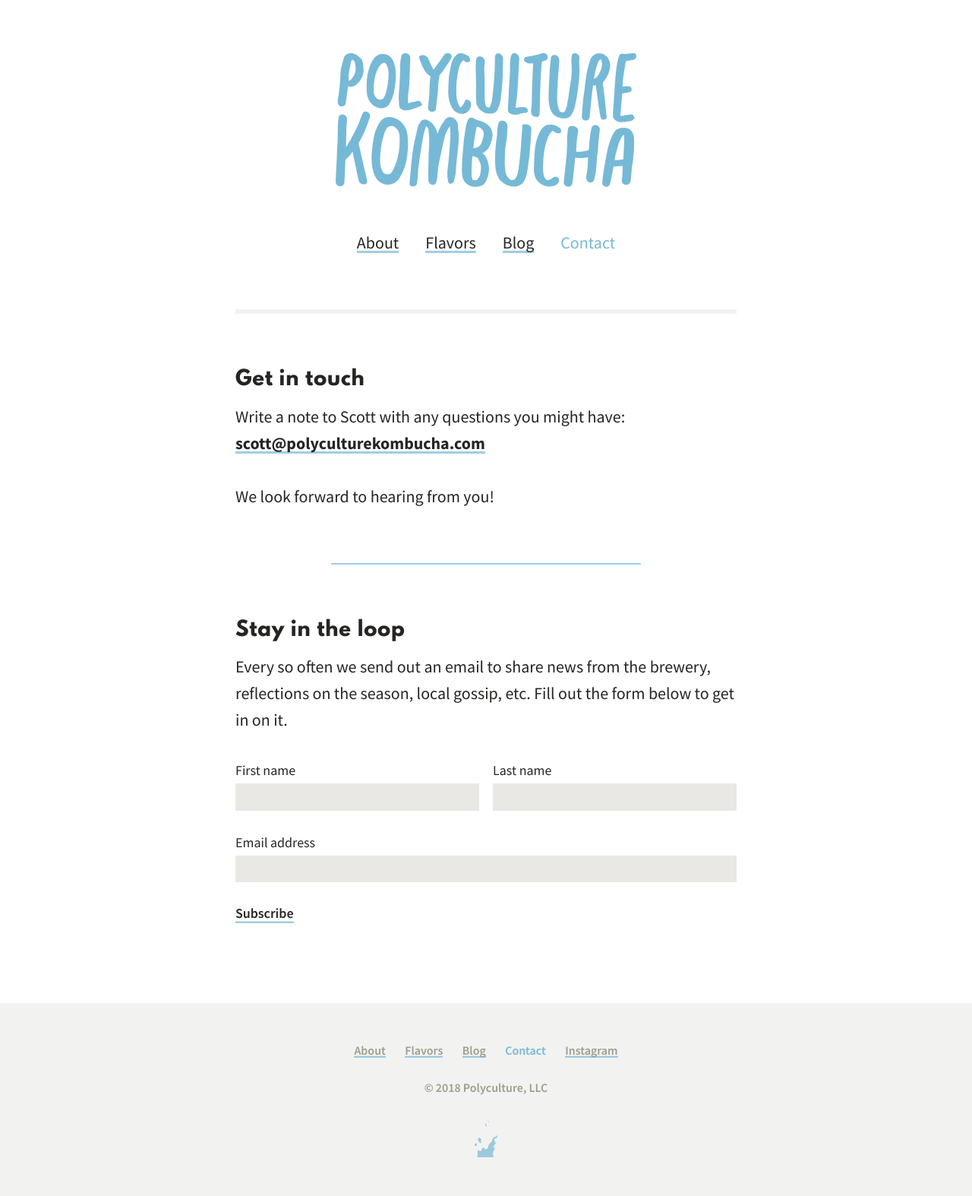
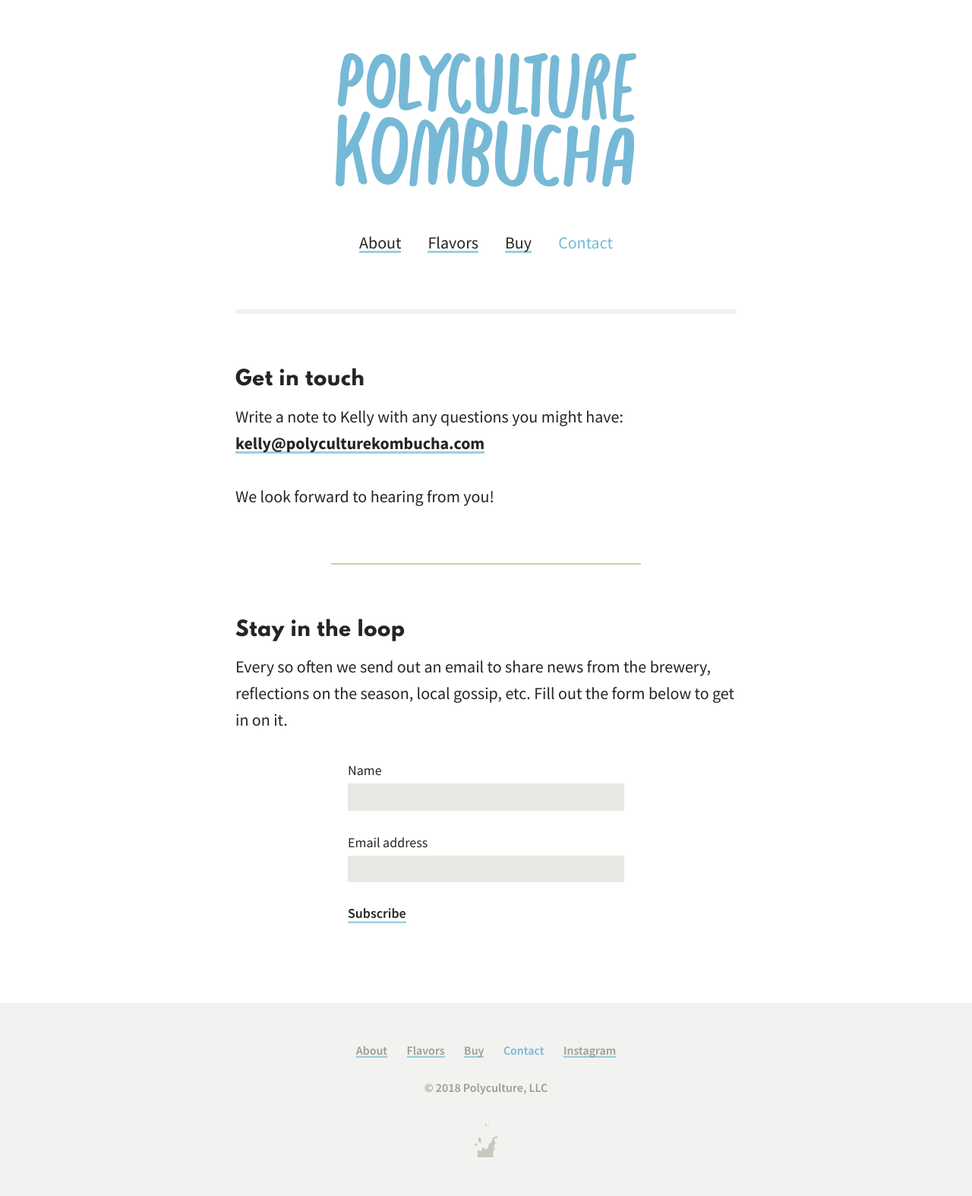
Before and after one commit to cscottmills/polyculturekombucha, a Jekyll site: the page built from contact.md, in a window 1280 px wide. Shown: the whole page at 76% size. Built offline with Jekyll 4.4.1, drawn with Linux system fonts in a browser that asks for light colours; comment, search, counter and statistics services are not loaded.

Commit message:
[CONTENT] update content

```diff
--- a/_layouts/default.html
+++ b/_layouts/default.html
@@ -14,7 +14,7 @@
       <a class="logo" href="/">{% include logo.svg %}</a>
       <nav class="primary-nav">
         <ul>
-          {% assign items = "about flavors blog contact" | split: ' ' %}{% capture branch %}{{ page.url }}{% endcapture %}{% for item in items %}<li><a {% if branch contains item %}class="active"{% endif %} href="/{{ item }}">{{ item | capitalize }}</a></li>{% endfor %}
+          {% assign items = "about flavors buy contact" | split: ' ' %}{% capture branch %}{{ page.url }}{% endcapture %}{% for item in items %}<li><a {% if branch contains item %}class="active"{% endif %} href="/{{ item }}">{{ item | capitalize }}</a></li>{% endfor %}
         </ul>
       </nav>
     </header>
--- a/contact.md
+++ b/contact.md
@@ -5,8 +5,8 @@ title: Contact
 
 <h2 class="post--title">Get in touch</h2>
 
-Write a note to Scott with any questions you might have:
-[**scott@polyculturekombucha.com**](mailto:scott@polyculturekombucha.com)
+Write a note to Kelly with any questions you might have:
+[**kelly@polyculturekombucha.com**](mailto:kelly@polyculturekombucha.com)
 
 We look forward to hearing from you!
 
@@ -16,20 +16,16 @@ We look forward to hearing from you!
 
 Every so often we send out an email to share news from the brewery, reflections on the season, local gossip, etc. Fill out the form below to get in on it.
 
-<form action="//cscottmills.us9.list-manage.com/subscribe/post?u=ff95ad2984abb018b175d92f4&amp;id=28a6e7c240" method="post" id="mc-embedded-subscribe-form" name="mc-embedded-subscribe-form" class="validate" target="_blank" novalidate>
-  <div class="mc-field-group input half">
-    <label for="mce-FNAME">First name</label>
-    <input type="text" value="" name="FNAME" class="" id="mce-FNAME">
+<form action="https://polyculturekombucha.us9.list-manage.com/subscribe/post?u=ff95ad2984abb018b175d92f4&amp;id=28a6e7c240" method="post" id="mc-embedded-subscribe-form" name="mc-embedded-subscribe-form" class="validate" target="_blank" novalidate>
+  <div class="mc-field-group input">
+    <label for="mce-NAME">Name</label>
+    <input type="text" value="" name="NAME" id="mce-NAME">
   </div>
-  <div class="mc-field-group input half">
-    <label for="mce-LNAME">Last name</label>
-    <input type="text" value="" name="LNAME" class="" id="mce-LNAME">
+  <div class="mc-field-group input">
+    <label for="mce-EMAIL">Email address</label>
+    <input type="email" value="" name="EMAIL" class="required" id="mce-EMAIL">
   </div>
-  <div class="mc-field-group input whole">
-    <label for="mce-EMAIL">Email address</label>
-    <input type="email" value="" name="EMAIL" class="required email" id="mce-EMAIL">
-  </div>
-  <div id="mce-responses" class="clear">
+  <div id="mce-responses">
     <div class="response" id="mce-error-response" style="display:none"></div>
     <div class="response" id="mce-success-response" style="display:none"></div>
   </div>
--- a/resources/_scss/_base.scss
+++ b/resources/_scss/_base.scss
@@ -26,7 +26,6 @@ html {
 }
 
 body {
-	min-width: 320px;
 	font-family: $fontBody;
 	// 22px
 	font-size: 1.375em;
@@ -86,7 +85,7 @@ hr {
 	width: 100%;
 	max-width: $figureWidth;
 	border: 0;
-	border-top: $lineThickness solid $blueLight;
+	border-top: $lineThickness solid $greenLight;
 	margin: ($verticalSpace * 2) auto;
 	.panels + & {
 		margin-top: 0;
@@ -115,16 +114,13 @@ a,
 	text-decoration: none;
 	transition: $duration color ease-out, $duration box-shadow ease-out;
 	box-shadow: 0 ($lineThickness * -1) 0 0 $blueLight inset;
-	&:visited {
-		color: inherit;
-	}
 	&.active,
 	&:hover {
 		color: $blue;
 		box-shadow: 0 ($lineThickness * -1) 0 0 transparent inset;
 	}
 	&:focus {
-		outline: 0;
+		outline-color: $blue;
 	}
 }
 
--- a/resources/_scss/_components.scss
+++ b/resources/_scss/_components.scss
@@ -90,7 +90,7 @@
 		display: inline-block;
 		vertical-align: top;
 		width: 1.875em;
-		fill: $blue;
+		fill: $grayLighter;
 		padding-top: 0.4em;
 		opacity: $opacity;
 	}
@@ -356,20 +356,19 @@
 	position: relative;
 
 	&.blue {
-		background-image: url('../images/blue.jpg');
-		@include selection(transparentize($blue, 0.8));
+		background-image: linear-gradient(-75deg, $blue 50%, transparentize($blue, 0.2));
 	}
 
 	&.orange {
-		background-image: url('../images/orange.jpg');
+		background-image: linear-gradient(-75deg, $orange 50%, transparentize($orange, 0.2));
 	}
 
 	&.green {
-		background-image: url('../images/green.jpg');
+		background-image: linear-gradient(-75deg, $green 50%, transparentize($green, 0.2));
 	}
 
 	&.purple {
-		background-image: url('../images/purple.jpg');
+		background-image: linear-gradient(-75deg, $purple 50%, transparentize($purple, 0.2));
 	}
 
 	b {
@@ -391,21 +390,17 @@ form {
 	display: flex;
 	justify-content: space-between;
 	flex-wrap: wrap;
+	width: 100%;
+	max-width: ($figureWidth - 2em);
+	margin: 0 auto;
 
 	.input {
+		width: 100%;
 		font-size: $delta;
 		margin-bottom: $verticalSpace;
 		&:last-child {
 			margin-bottom: 0;
 		}
-	}
-
-	.half {
-		width: calc(50% - 0.5em);
-	}
-
-	.whole {
-		width: 100%;
 	}
 
 	label {
@@ -419,8 +414,6 @@ form {
 		display: block;
 		width: 100%;
 		font-family: $fontBody;
-		// Fallback for browsers that don't support rgba (IE8)
-		background-color: $offWhite;
 		background-color: transparentize($grayLighter, 0.7);
 		padding: 0 0.5em 0;
 		border: 0;
@@ -439,13 +432,13 @@ form {
 		line-height: $verticalSpace * 1.25;
 	}
 
-	textarea {
-		height: $verticalSpace * 5.25;
-		line-height: $baseLineHeight;
-		padding-top: 0.175em;
-		padding-bottom: 0.175em;
-		resize: none;
-	}
+	// textarea {
+	// 	height: $verticalSpace * 5.25;
+	// 	line-height: $baseLineHeight;
+	// 	padding-top: 0.175em;
+	// 	padding-bottom: 0.175em;
+	// 	resize: none;
+	// }
 
 	[type=submit] {
 		display: inline-block;
@@ -468,9 +461,6 @@ form {
 
 	@include respond($winnipeg) {
 		display: block;
-		.half {
-			width: 100%;
-		}
 	}
 }
 
@@ -492,3 +482,7 @@ form {
 		padding-top: 0.2em;
 	}
 }
+
+#mce-responses {
+	width: 100%;
+}
```
Also changed, not shown: _buy.html (deleted, +0 -21 lines), _includes/buy.md (added, +7 -0 lines), _includes/buy_bottom.md (deleted, +0 -11 lines), _includes/buy_order.md (deleted, +0 -6 lines), _includes/buy_subscribe.md (deleted, +0 -11 lines), _includes/buy_top.md (deleted, +0 -5 lines), _includes/flavor_apple_hops.md (+1 -1 lines), _includes/flavors.md (+5 -5 lines), _includes/homepage_lead.md (+1 -1 lines), buy.html (added, +9 -0 lines), _posts/_2016-3-24-library-talk.md (renamed from _posts/2016-3-24-library-talk.md), _posts/_2016-5-06-may.md (renamed from _posts/2016-5-06-may.md).
